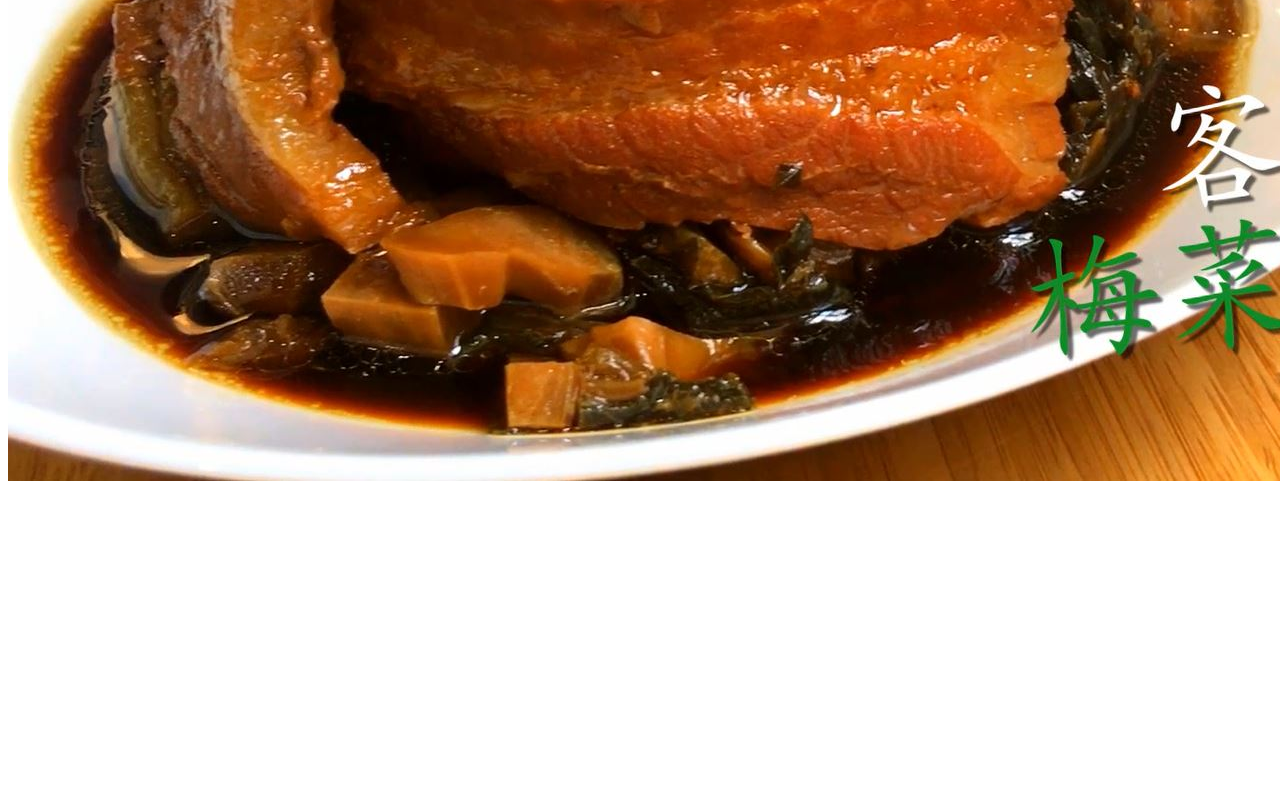
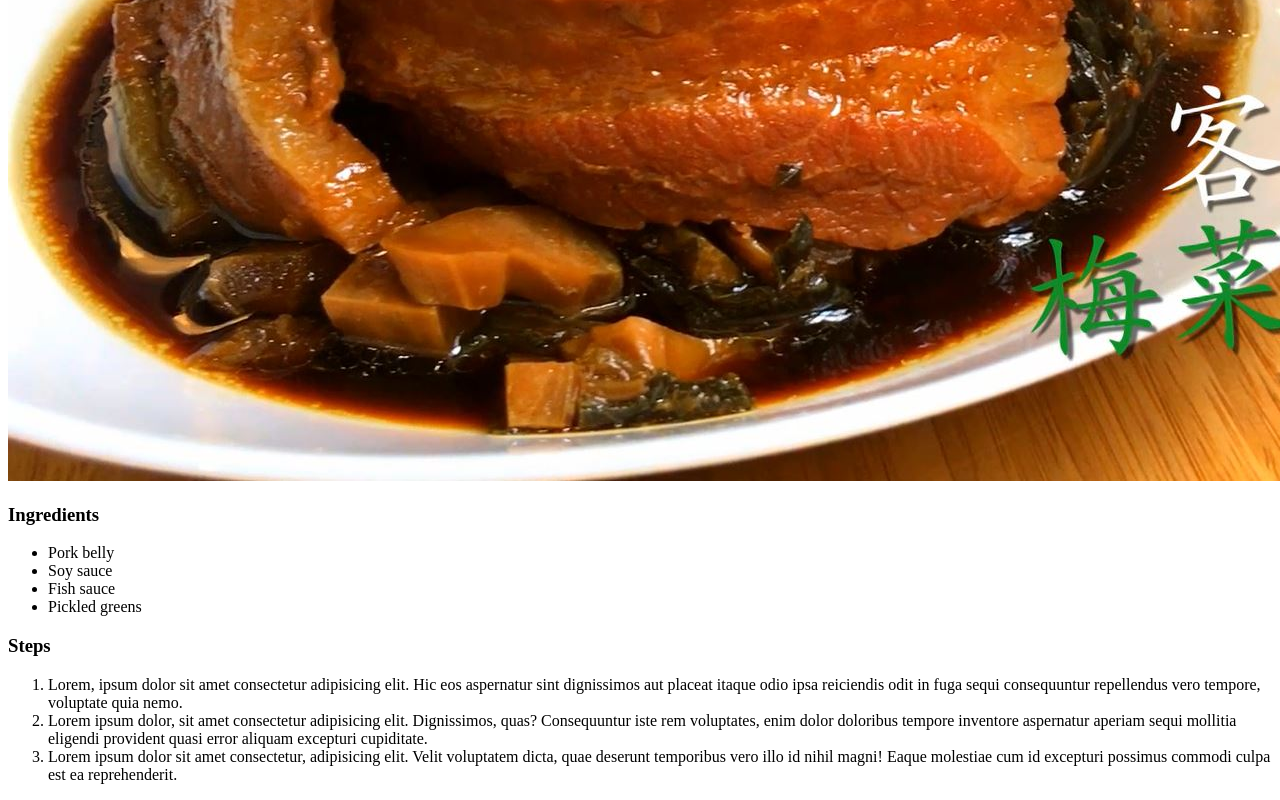
Before and after one commit to ajaynv87/odin-recipes, a plain HTML site: page recipes/meicaikourou.html in a window 1280 px wide. Shown: the part 601-1401 px from the top of the page. Before the commit the page ends 1094 px from the top, so only its background shows below. Drawn offline with Linux system fonts and the light colour scheme.

Commit message:
Add ingredients and steps
Added the list of ingredients and cooking steps for each
of the three dishes

```diff
--- a/recipes/meicaikourou.html
+++ b/recipes/meicaikourou.html
@@ -7,5 +7,19 @@
     <body>
         <h1>Mei Cai Kou Rou</h1>
         <img src="../images/meicaikourou.jpg" alt="Picture of a dish">
+        <h3> Ingredients </h3>
+        <ul>
+            <li> Pork belly</li>
+            <li>Soy sauce</li>
+            <li>Fish sauce</li>
+            <li>Pickled greens</li>
+        </ul>
+
+        <h3>Steps</h3>
+        <ol type="1">
+            <li>Lorem, ipsum dolor sit amet consectetur adipisicing elit. Hic eos aspernatur sint dignissimos aut placeat itaque odio ipsa reiciendis odit in fuga sequi consequuntur repellendus vero tempore, voluptate quia nemo.</li>
+            <li>Lorem ipsum dolor, sit amet consectetur adipisicing elit. Dignissimos, quas? Consequuntur iste rem voluptates, enim dolor doloribus tempore inventore aspernatur aperiam sequi mollitia eligendi provident quasi error aliquam excepturi cupiditate.</li>
+            <li>Lorem ipsum dolor sit amet consectetur, adipisicing elit. Velit voluptatem dicta, quae deserunt temporibus vero illo id nihil magni! Eaque molestiae cum id excepturi possimus commodi culpa est ea reprehenderit.</li>
+        </ol>
     </body>
 </html>
```
Also changed, not shown: recipes/gamjatang.html (+14 -0 lines), recipes/lasagna.html (+14 -0 lines).
